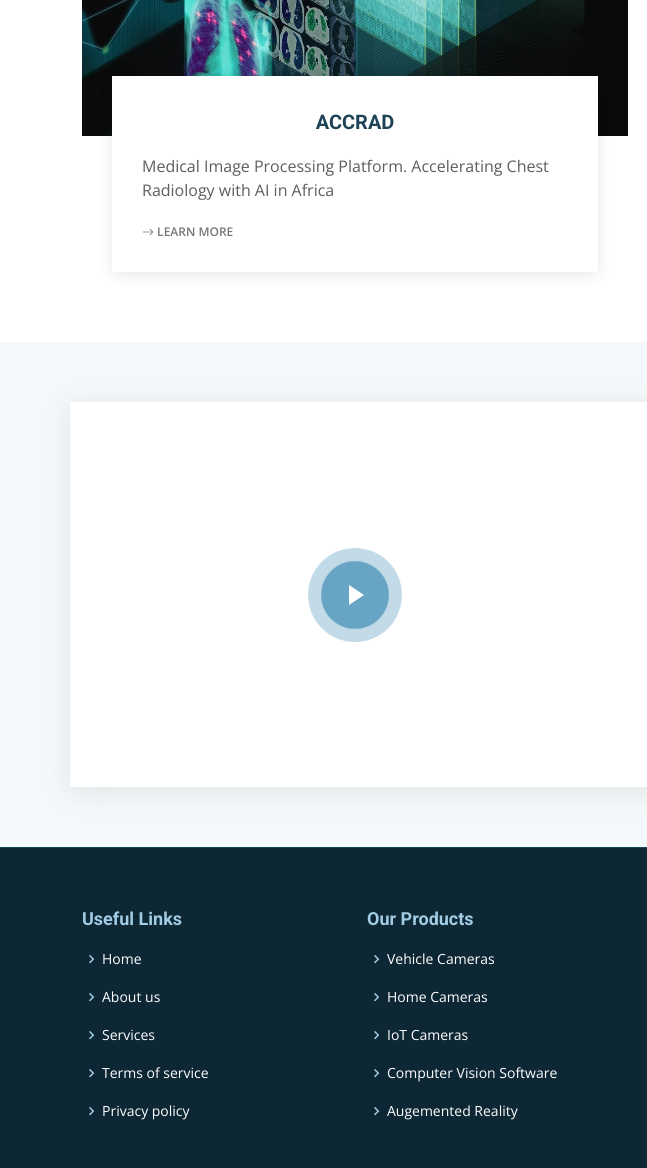
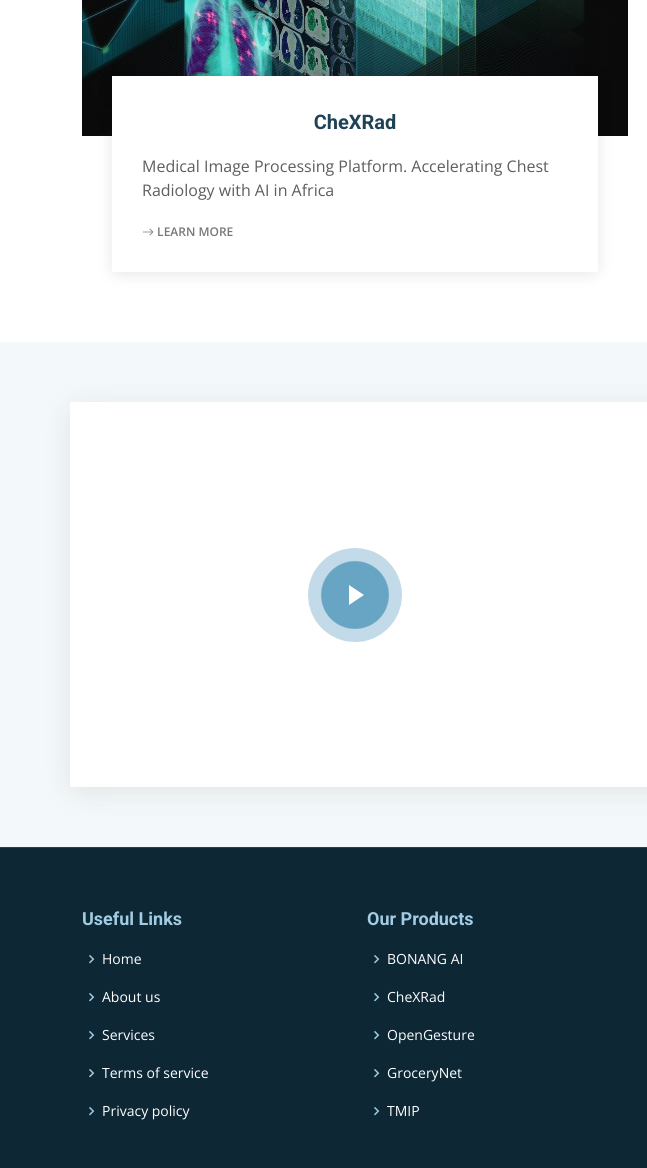
Before and after one commit to dataxopeng/dataxopeng, a plain HTML site: page index.html in a window 1280 px wide. Shown: the part 1010-2178 px from the top of the page, 0-647 px from the left. Drawn offline with nearby package versions, Linux system fonts and the light colour scheme.

Commit message:
Update index.html

```diff
--- a/index.html
+++ b/index.html
@@ -79,9 +79,9 @@
       <!-- Slide 2 -->
       <div class="carousel-item">
         <div class="carousel-container">
-          <h2 class="animate__animated animate__fadeInDown">SMART CITY</h2>
-          <p class="animate__animated animate__fadeInUp">Intelligent camera system power by Machine Learning and high quality hardware solutions for Home, Enterprise, Construction Site, Mining, and Public Transportaion</p>
-          <a href="http://bonangai.abintegration.co.za/" class="btn-get-started animate__animated animate__fadeInUp">Learn More</a>
+          <h2 class="animate__animated animate__fadeInDown">Medical Technology</h2>
+          <p class="animate__animated animate__fadeInUp">AI-powered solutions that can rapidly evaluate large numbers of image results, supporting radiologists and helping medical teams prioritize care.</p>
+          <a href="https://abintegration.co.za/chexrad.html" class="btn-get-started animate__animated animate__fadeInUp">Learn More</a>
         </div>
       </div>
 
@@ -117,9 +117,9 @@
                 <img src="assets/img/accrad4_adobespark.jpeg" alt="...">
               </div>
               <div class="card-body">
-                <h5 class="card-title"><a href="#">ACCRAD</a></h5>
+                <h5 class="card-title"><a href="#">CheXRad</a></h5>
                 <p class="card-text">Medical Image Processing Platform. Accelerating Chest Radiology with AI in Africa</p>
-                <div class="read-more"><a href="http://accrad.abintegration.co.za/"><i class="bi bi-arrow-right"></i> Learn More</a></div>
+                <div class="read-more"><a https://abintegration.co.za/chexrad.html"><i class="bi bi-arrow-right"></i> Learn More</a></div>
               </div>
             </div>
           </div>
@@ -157,7 +157,7 @@
 
             <div class="icon-box">
               <div class="icon"><i class="bx bx-gift"></i></div>
-              <h4 class="title"><a href="http://accrad.abintegration.co.za/">CheXRad</a></h4>
+              <h4 class="title"><a href="https://abintegration.co.za/chexrad.html">CheXRad</a></h4>
               <p class="description">CheXRad helps to diagnose Pathologies 160x faster. For radiologists, it can be difficult at times to diagnose with confidence under uncertainty and time pressure. Our AI helps with accurate and fast image diagnosis</p>
             </div>
 
@@ -188,11 +188,11 @@
           <div class="col-lg-3 col-md-6 footer-links">
             <h4>Our Products</h4>
             <ul>
-              <li><i class="bx bx-chevron-right"></i> <a href="http://bonangai.abintegration.co.za/">Vehicle Cameras</a></li>
-              <li><i class="bx bx-chevron-right"></i> <a href="http://bonangai.abintegration.co.za/">Home Cameras</a></li>
-              <li><i class="bx bx-chevron-right"></i> <a href="http://bonangai.abintegration.co.za/">IoT Cameras</a></li>
-              <li><i class="bx bx-chevron-right"></i> <a href="http://bonangai.abintegration.co.za/">Computer Vision Software</a></li>
-              <li><i class="bx bx-chevron-right"></i> <a href="http://bonangai.abintegration.co.za/">Augemented Reality</a></li>
+              <li><i class="bx bx-chevron-right"></i> <a href="http://bonangai.abintegration.co.za/">BONANG AI</a></li>
+              <li><i class="bx bx-chevron-right"></i> <a href="https://abintegration.co.za/chexrad.html">CheXRad</a></li>
+              <li><i class="bx bx-chevron-right"></i> <a href="https://github.com/AfricaMachineIntelligence/OpenGesture">OpenGesture</a></li>
+              <li><i class="bx bx-chevron-right"></i> <a href="https://github.com/TebogoNakampe/GroceryNet">GroceryNet</a></li>
+              <li><i class="bx bx-chevron-right"></i> <a href="https://www.researchgate.net/publication/341946322_TREATISE_OF_MEDICAL_IMAGE_PROCESSING_COVID-19_EXPERIMENT_USING_INTEL_OneAPI_DevCloud">TMIP</a></li>
             </ul>
           </div>
 
```
